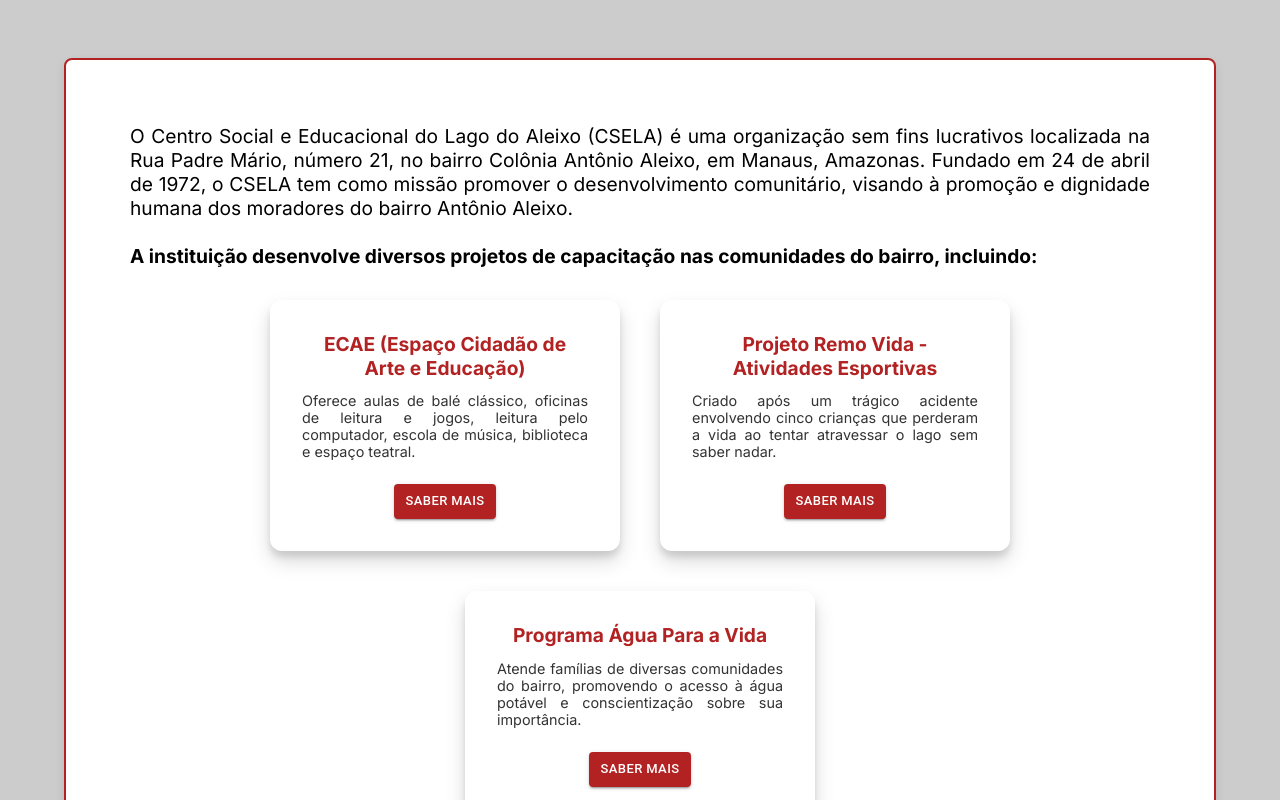
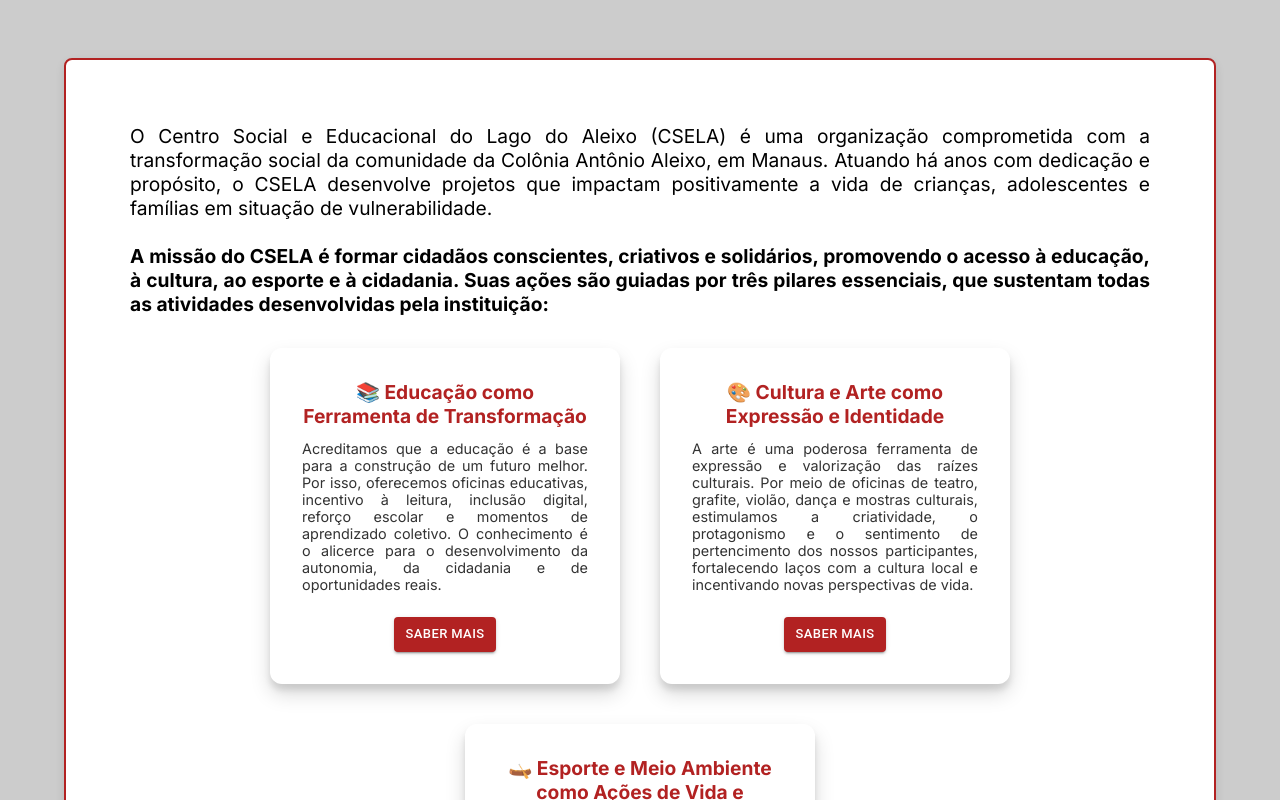
Before and after one commit to Edulira17/csela-project, a React (Vite) app in the folder frontend/: page / in a window 1280 px wide. Shown: the part 1260-2060 px from the top of the page. Built offline with nearby package versions, Linux system fonts and the light colour scheme.

Commit message:
feat: atualiza descrições dos projetos oferecidos e da missão do CSELA para refletir melhor seu impacto social

```diff
--- a/frontend/src/pages/Home/Home.tsx
+++ b/frontend/src/pages/Home/Home.tsx
@@ -63,17 +63,11 @@ const Home = () => {
           <article>
             <section className="text-mission">
               <p>{" "}
-                O Centro Social e Educacional do Lago do Aleixo (CSELA) é uma
-                organização sem fins lucrativos localizada na Rua Padre Mário,
-                número 21, no bairro Colônia Antônio Aleixo, em Manaus, Amazonas.
-                Fundado em 24 de abril de 1972, o CSELA tem como missão promover o
-                desenvolvimento comunitário, visando à promoção e dignidade humana
-                dos moradores do bairro Antônio Aleixo.
+                O Centro Social e Educacional do Lago do Aleixo (CSELA) é uma organização comprometida com a transformação social da comunidade da Colônia Antônio Aleixo, em Manaus. Atuando há anos com dedicação e propósito, o CSELA desenvolve projetos que impactam positivamente a vida de crianças, adolescentes e famílias em situação de vulnerabilidade.
                 <br />
                 <br />
                 <strong>
-                  A instituição desenvolve diversos projetos de capacitação nas
-                  comunidades do bairro, incluindo:
+                  A missão do CSELA é formar cidadãos conscientes, criativos e solidários, promovendo o acesso à educação, à cultura, ao esporte e à cidadania. Suas ações são guiadas por três pilares essenciais, que sustentam todas as atividades desenvolvidas pela instituição:
                 </strong></p>
             </section>
           </article>
--- a/frontend/src/pages/Home/projectsOfferedData.ts
+++ b/frontend/src/pages/Home/projectsOfferedData.ts
@@ -9,25 +9,24 @@ export interface ICardsProjects {
 const projectsOffered: ICardsProjects[] = [
   {
     id: 1,
-    title: "ECAE (Espaço Cidadão de Arte e Educação)",
-    description: "Oferece aulas de balé clássico, oficinas de leitura e jogos, leitura pelo computador, escola de música, biblioteca e espaço teatral.",
+    title: "📚 Educação como Ferramenta de Transformação",
+    description: "Acreditamos que a educação é a base para a construção de um futuro melhor. Por isso, oferecemos oficinas educativas, incentivo à leitura, inclusão digital, reforço escolar e momentos de aprendizado coletivo. O conhecimento é o alicerce para o desenvolvimento da autonomia, da cidadania e de oportunidades reais.",
     dialogParagraphs: [
-      "O ECAE oferece uma variedade de atividades, incluindo aulas de balé clássico, oficinas de leitura e jogos, leitura pelo computador, escola de música, biblioteca e espaço teatral. Além disso, realiza eventos culturais, como a Mostra Cultural, promovendo a integração e o desenvolvimento artístico dos participantes.",
-      "Leitura orientada, inclusão digital, escola de música, biblioteca e espaço literal"
+      "O ECAE oferece uma variedade de atividades, incluindo aulas de balé clássico, oficinas de leitura e jogos, leitura pelo computador, escola de música, biblioteca e espaço teatral. Além disso, realiza eventos culturais, como a Mostra Cultural, promovendo a integração e o desenvolvimento artístico dos participantes."
     ]
   },
   {
     id: 2,
-    title: "Projeto Remo Vida - Atividades Esportivas",
-    description: "Criado após um trágico acidente envolvendo cinco crianças que perderam a vida ao tentar atravessar o lago sem saber nadar.",
+    title: "🎨 Cultura e Arte como Expressão e Identidade",
+    description: "A arte é uma poderosa ferramenta de expressão e valorização das raízes culturais. Por meio de oficinas de teatro, grafite, violão, dança e mostras culturais, estimulamos a criatividade, o protagonismo e o sentimento de pertencimento dos nossos participantes, fortalecendo laços com a cultura local e incentivando novas perspectivas de vida.",
     dialogParagraphs: [
       "Criado após uma tragédia em que cinco crianças se afogaram ao tentar atravessar o lago sem saber nadar. O projeto surgiu como resposta a essa perda e tem como foco principal ensinar natação e remo para prevenir novos acidentes. Além disso, também oferece atividades como capoeira e futebol, fortalecendo valores como disciplina, respeito e cooperação."
     ]
   },
   {
     id: 3,
-    title: "Programa Água Para a Vida",
-    description: "Atende famílias de diversas comunidades do bairro, promovendo o acesso à água potável e conscientização sobre sua importância.",
+    title: "🛶 Esporte e Meio Ambiente como Ações de Vida e Prevenção",
+    description: "Projetos como o Remo Vida e o Água para a Vida integram esporte, saúde e educação ambiental. Promovemos atividades que incentivam o cuidado com o corpo, com a natureza e com o coletivo. Essas práticas reforçam valores como disciplina, respeito, consciência ecológica e cooperação.",
     dialogParagraphs: [
       "É uma iniciativa do CSELA, que visa promover a educação ambiental e o uso consciente da água entre crianças e adolescentes da comunidade. Por meio de atividades educativas, oficinas práticas e ações de sensibilização, o programa busca desenvolver a consciência ecológica e incentivar práticas sustentáveis relacionadas ao uso da água."
     ]
```
